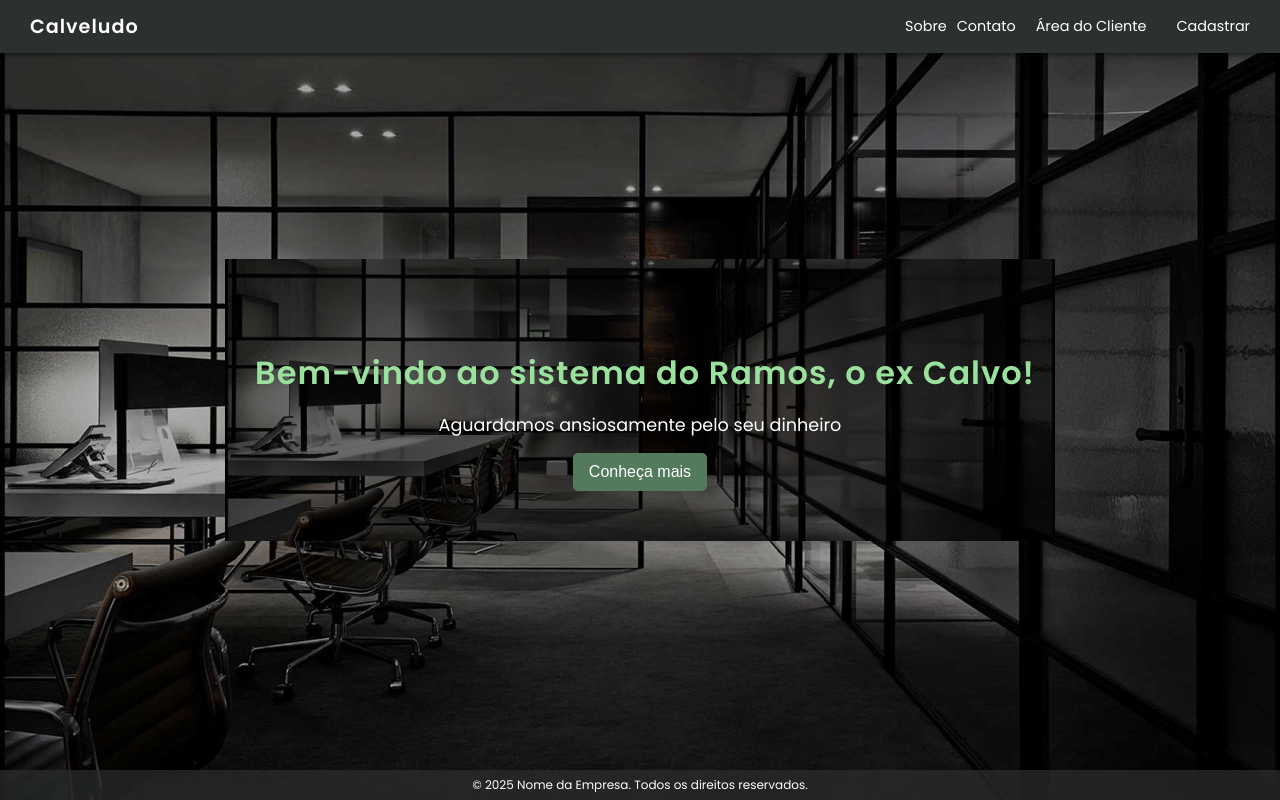
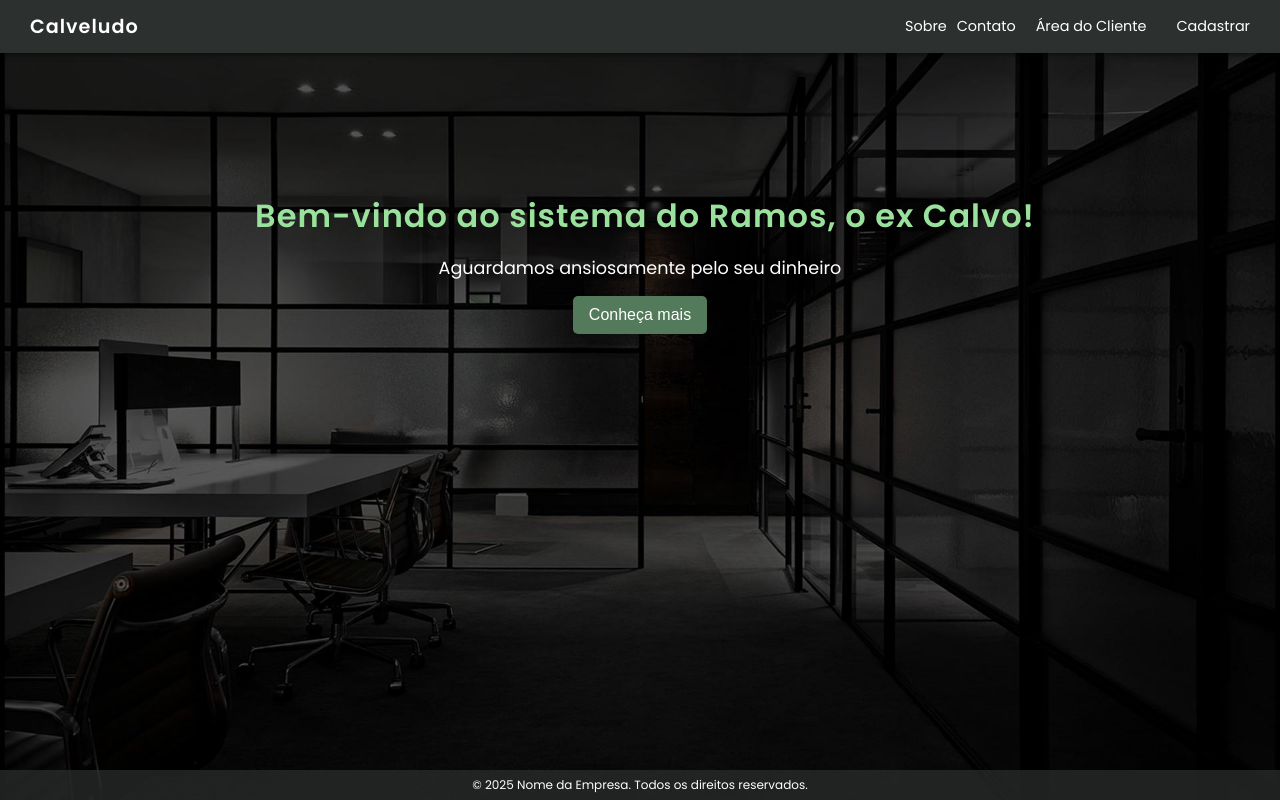
Before and after one commit to MatheusNBrito/WebContabil, a React (Create React App) app in the folder frontend/: page / in a window 1280 px wide. Built offline with nearby package versions, Linux system fonts and the light colour scheme.

Commit message:
fix home

```diff
--- a/frontend/src/pages/Home/home.css
+++ b/frontend/src/pages/Home/home.css
@@ -85,19 +85,19 @@
   flex-grow: 1;
   text-align: center;
   padding: 90px 20px 50px;
-  background: url('../../assets/background3.jpg') no-repeat center center/cover;
   position: relative;
 }
 
 /* 🔹 Efeito de sobreposição para melhorar a legibilidade */
-.home-page .home-main::before {
+.home-page .home-main {
   content: "";
   position: absolute;
+  padding-top: 15%;
   top: 0;
   left: 0;
   width: 100%;
   height: 100%;
-  background: rgba(0, 0, 0, 0.4);
+  background: rgba(0, 0, 0, 0.5);
 }
 
 /* 🔹 Melhor contraste no texto */
```
Also changed, not shown: 7 other files (tests, documents, lock files or other folders).
